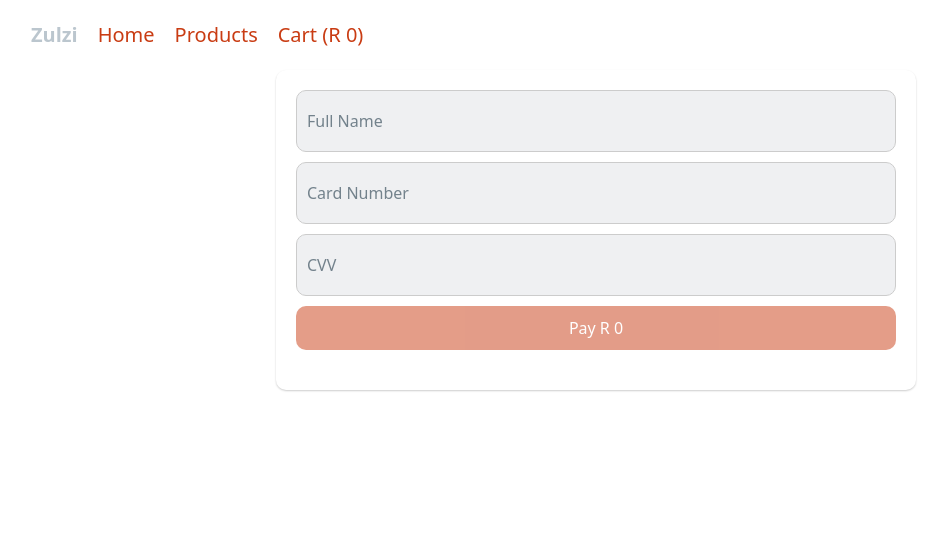
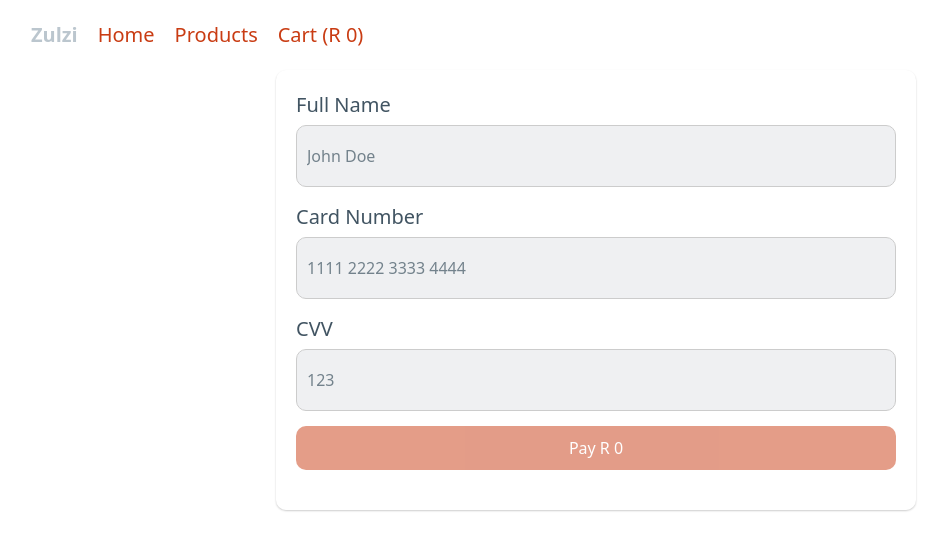
Before and after one commit to Tyler-The-Creator/svelte-e-commerce-demo, a SvelteKit app: page /payment in a window 1280 px wide. Shown: the top 550 px of the page, without its empty margins (44-992 px from the left). Built offline with nearby package versions, Linux system fonts and the light colour scheme.

Commit message:
bind inputs to values

```diff
--- a/src/routes/payment/+page.svelte
+++ b/src/routes/payment/+page.svelte
@@ -1,5 +1,8 @@
 <script lang="ts">
   import { cartTotal, resetCart } from "../../store";
+  let fullName = "";
+  let cardNumber = "";
+  let cvv = "";
 </script>
 
 <svelte:head>
@@ -9,11 +12,20 @@
 
 <div class="cardContainer">
   <div class="card">
-    <input type="text" placeholder="Full Name">
-    <input type="text" placeholder="Card Number">
-    <input type="text" placeholder="CVV">
+    <label>
+      Full Name
+      <input bind:value={fullName} placeholder="John Doe">
+    </label>
+    <label>
+      Card Number
+      <input bind:value={cardNumber} placeholder="1111 2222 3333 4444">
+    </label>
+    <label>
+      CVV
+      <input bind:value={cvv} placeholder="123">
+    </label>
     <button disabled={$cartTotal === 0} on:click={() => {
-      alert(`Paid R ${$cartTotal}`)
+      alert(`${fullName}\nPaid R ${$cartTotal}`)
       resetCart()
     }}>Pay R {$cartTotal}</button>
   </div>
```
